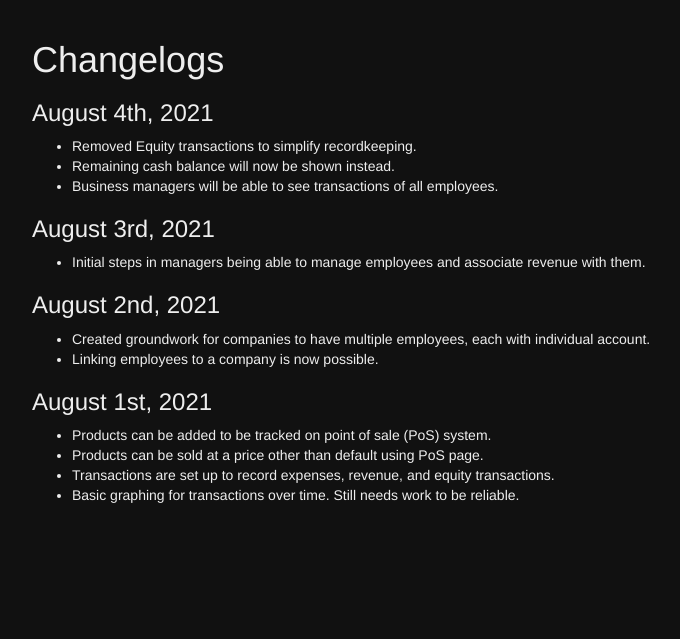
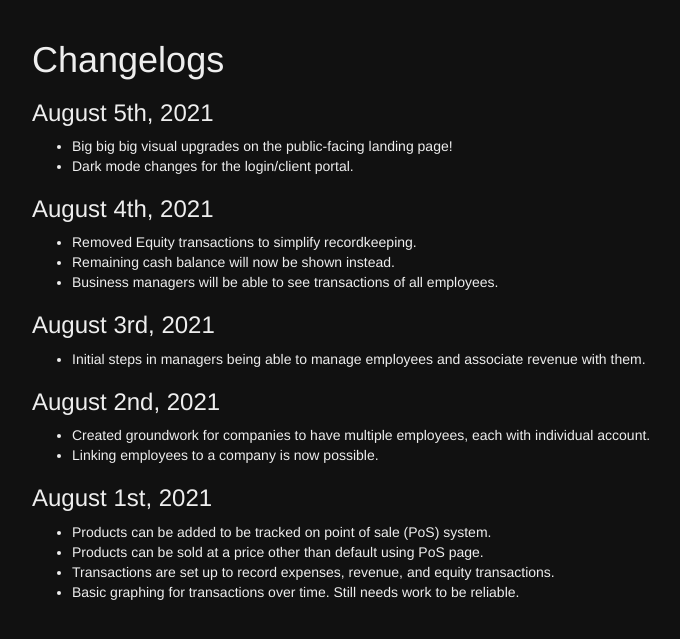
Before and after one commit to Evantually/cash-and-associates, a Flask app: page /changelogs in a window 1280 px wide. Shown: the part 52-691 px from the top of the page, without its empty margins (38-718 px from the left). Run offline with Flask 2, Linux system fonts and the light colour scheme; some libraries are stand-ins or nearby versions.

Commit message:
pushing changelog

```diff
--- a/app/templates/changelogs.html
+++ b/app/templates/changelogs.html
@@ -3,6 +3,11 @@
 
 {% block app_content %}
     <h1>Changelogs</h1>
+    <h3>August 5th, 2021</h3>
+    <ul>
+        <li>Big big big visual upgrades on the public-facing landing page!</li>
+        <li>Dark mode changes for the login/client portal.</li>
+    </ul>
     <h3>August 4th, 2021</h3>
     <ul>
         <li>Removed Equity transactions to simplify recordkeeping.</li>
```
